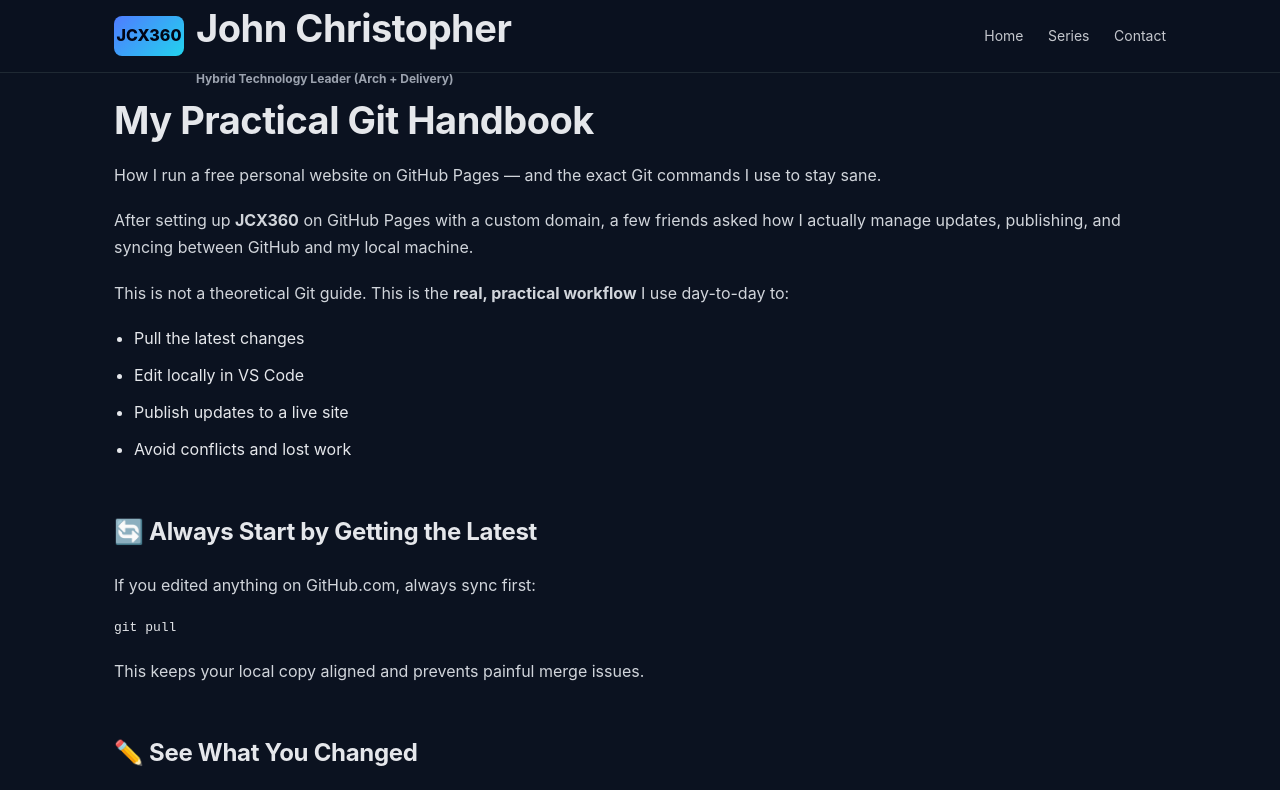
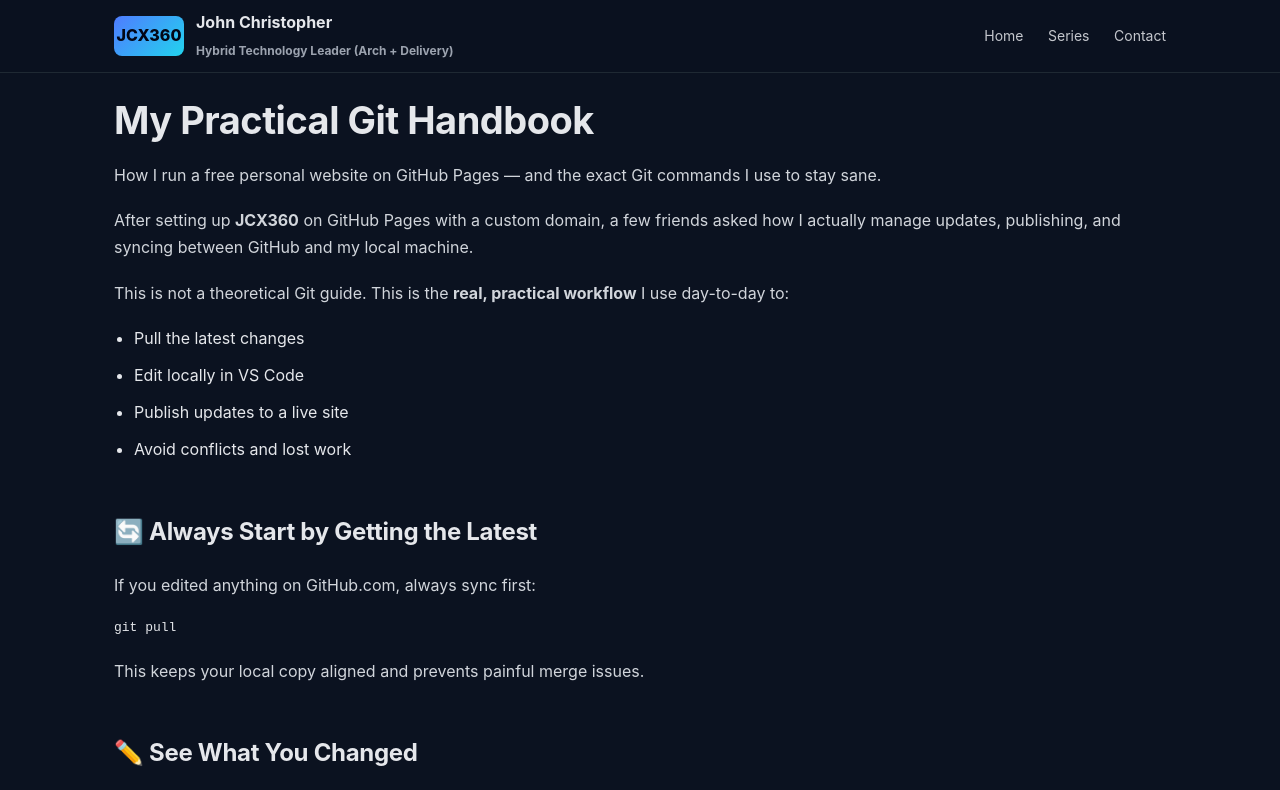
Before and after one commit to JCMSworld/JCX360, a plain HTML site: page platform/platform-git-handbook.html in a window 1280 px wide. Shown: the top 790 px of the page. Drawn offline with Linux system fonts and the light colour scheme.

```diff
--- a/platform/platform-git-handbook.html
+++ b/platform/platform-git-handbook.html
@@ -183,7 +183,7 @@
     <div class="brand">
       <a href="/index.html" class="brand-link"><div class="logo">JCX360</div></a>
       <div>
-        <h1>John Christopher</h1>
+        <strong>John Christopher</strong><br>
         <span style="font-size:12px;color:var(--muted);">Hybrid Technology Leader (Arch + Delivery)</span>
       </div>
     </div>
@@ -324,9 +324,6 @@
 
   </div>
 
-  <script>
-  document.getElementById('year').textContent = new Date().getFullYear();
-</script>
 
 </body>
 </html>
```
